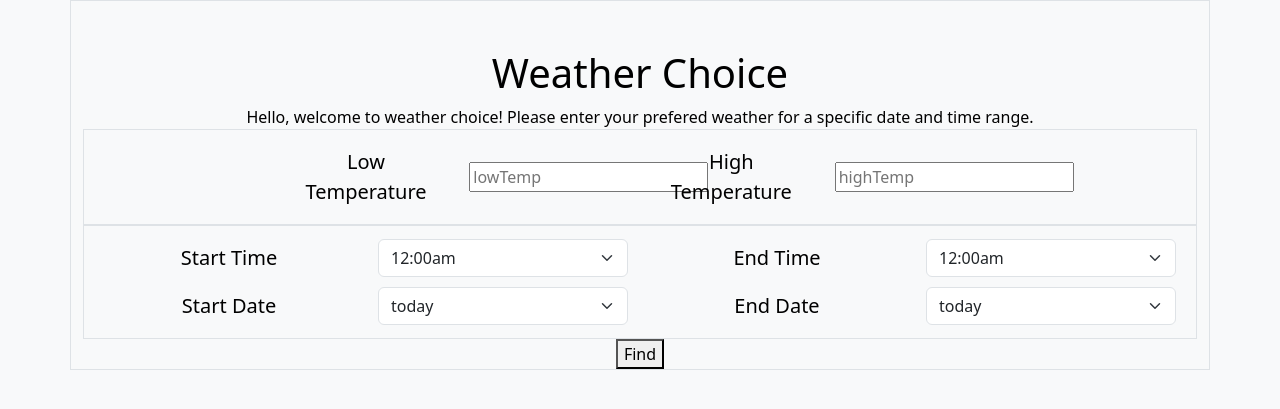
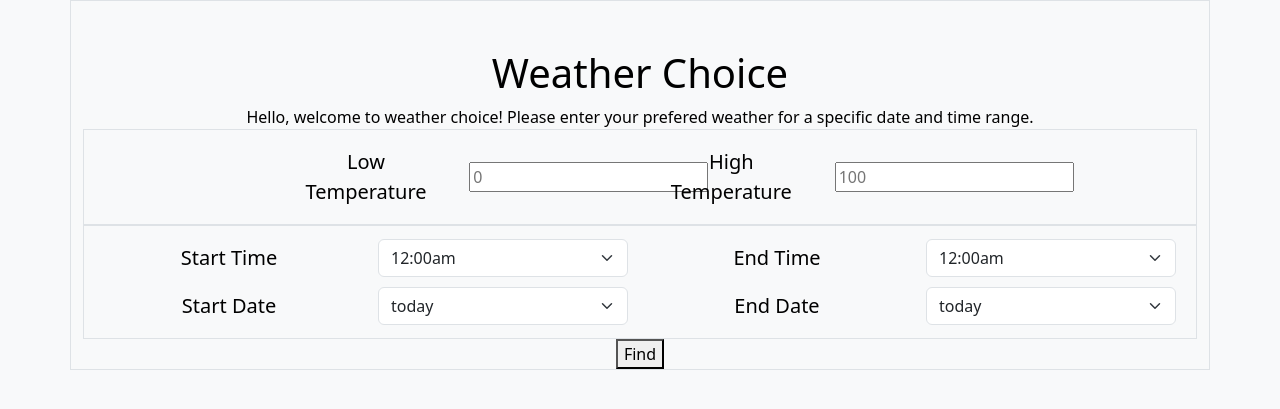
Before and after one commit to nickStanisic/weather-choice, a Flask app: page / in a window 1280 px wide. Shown: the top 409 px of the page. Run offline with Flask 3, Linux system fonts and the light colour scheme.

Commit message:
changed placeholder values for temp to see if error is fixed

```diff
--- a/src/app.py
+++ b/src/app.py
@@ -1,7 +1,7 @@
 #!/usr/bin/env python3
 
 from flask import Flask, request, render_template
-from src.weather import calculatePoints
+from weather import calculatePoints
 
 app = Flask(__name__)
 
@@ -9,7 +9,7 @@ app = Flask(__name__)
 def index():
     data = None
     lowTemp = 0
-    highTemp = 0
+    highTemp = 100
     if request.method == 'POST':
         lowTemp = request.form['lowTemp']
         highTemp = request.form['highTemp']
--- a/src/templates/index.html
+++ b/src/templates/index.html
@@ -15,11 +15,11 @@
                 <div class="row justify-content-center align-items-center p-2 border">
                     <label for="colFormLabelLg" class="col-lg-2 col-form-label col-form-label-lg">Low Temperature</label>
                     <div class="col-lg-2">
-                        <input type="number" placeholder="lowTemp" id="lowTemp" name="lowTemp">
+                        <input type="number" placeholder="0" id="lowTemp" name="lowTemp">
                     </div>
                     <label for="colFormLabelLg" class="col-lg-2 col-form-label col-form-label-lg">High Temperature</label>
                     <div class="col-lg-2">
-                        <input type="number" placeholder="highTemp" id="highTemp" name="highTemp">
+                        <input type="number" placeholder="100" id="highTemp" name="highTemp">
                     </div>
                 </div>
             </div>
```
